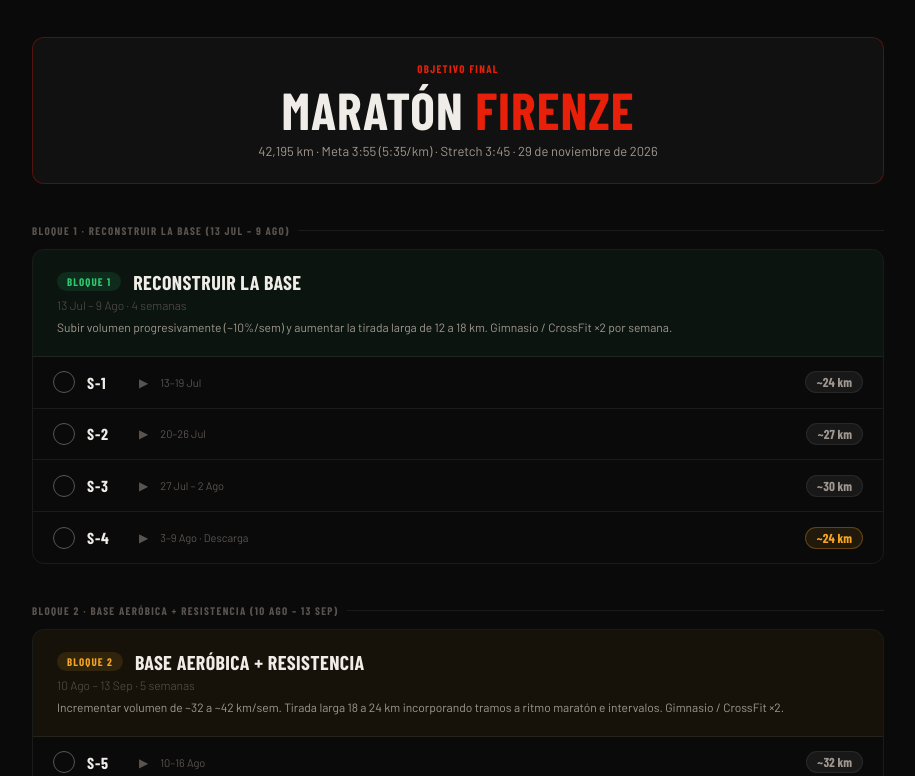
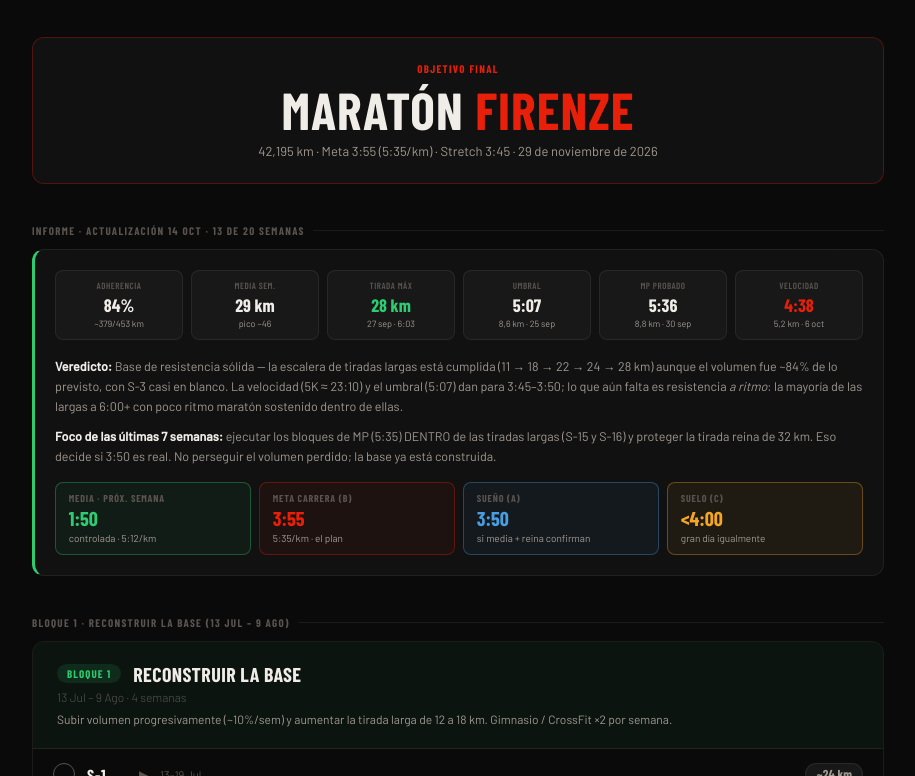
Before and after one commit to bogstar21/running42, a plain HTML site: page plan-hybrid.html in a window 1280 px wide. Shown: the part 866-1642 px from the top of the page, without its empty margins (182-1097 px from the left). Drawn offline with nearby package versions, Linux system fonts and the light colour scheme; a web font is replaced by a local one.

Commit message:
S-13 review: coach report card + set race/half goals
- Add 'Informe' card: 84% adherence, long-run ladder to 28 km, current
  fitness markers (umbral 5:07, MP 5:36, velocidad 4:38), verdict + focus
- Set race goal B 3:55 (A 3:50 / floor sub-4) with pacing into race-day card
- Set half-test target 1:50 controlada + decision rule into S-14
- Refresh stale 'Larga reciente' stat 12 km/11 jul -> 28 km/27 sep

Co-Authored-By: Claude Opus 4.8 <noreply@anthropic.com>

```diff
--- a/plan-hybrid.html
+++ b/plan-hybrid.html
@@ -712,6 +712,82 @@
     .race-day-title span { color: var(--red); }
     .race-day-sub { font-size: 13px; color: var(--text2); }
 
+    /* INFORME DEL ENTRENADOR */
+    .report-card {
+      background: var(--bg2);
+      border: 1px solid var(--border);
+      border-left: 3px solid var(--green);
+      border-radius: 12px;
+      padding: 1.25rem;
+      margin-bottom: 2.5rem;
+    }
+    .report-grid {
+      display: grid;
+      grid-template-columns: repeat(auto-fit, minmax(92px, 1fr));
+      gap: 8px;
+      margin-bottom: 1rem;
+    }
+    .rep-box {
+      background: var(--bg3);
+      border: 1px solid var(--border);
+      border-radius: 8px;
+      padding: 0.6rem 0.4rem;
+      text-align: center;
+    }
+    .rep-box .sl {
+      font-family: 'Barlow Condensed', sans-serif;
+      font-size: 9px;
+      font-weight: 600;
+      letter-spacing: 0.06em;
+      text-transform: uppercase;
+      color: var(--text3);
+      margin-bottom: 3px;
+    }
+    .rep-box .sv {
+      font-family: 'Barlow Condensed', sans-serif;
+      font-weight: 800;
+      font-size: 18px;
+      color: var(--text);
+    }
+    .rep-box .ss { font-size: 9px; color: var(--text2); margin-top: 2px; }
+    .rep-box.green .sv { color: var(--green); }
+    .rep-box.red .sv { color: var(--red); }
+    .report-note { font-size: 12.5px; color: var(--text2); line-height: 1.6; }
+    .report-note p { margin-bottom: 0.6rem; }
+    .report-note p:last-child { margin-bottom: 0; }
+    .report-note strong { color: var(--text); font-weight: 600; }
+    .rep-goals {
+      display: grid;
+      grid-template-columns: repeat(auto-fit, minmax(140px, 1fr));
+      gap: 8px;
+      margin-top: 1rem;
+    }
+    .goal-pill {
+      border: 1px solid var(--border);
+      background: var(--bg3);
+      border-radius: 8px;
+      padding: 0.6rem 0.8rem;
+    }
+    .goal-pill .gl {
+      font-family: 'Barlow Condensed', sans-serif;
+      font-size: 10px;
+      font-weight: 700;
+      letter-spacing: 0.08em;
+      text-transform: uppercase;
+      color: var(--text3);
+      margin-bottom: 2px;
+    }
+    .goal-pill .gv { font-family: 'Barlow Condensed', sans-serif; font-weight: 800; font-size: 20px; color: var(--text); }
+    .goal-pill .gs { font-size: 10px; color: var(--text2); margin-top: 2px; }
+    .goal-pill.half { border-color: rgba(46, 204, 113, 0.35); background: rgba(46, 204, 113, 0.06); }
+    .goal-pill.half .gv { color: var(--green); }
+    .goal-pill.b { border-color: rgba(232, 32, 10, 0.35); background: rgba(232, 32, 10, 0.06); }
+    .goal-pill.b .gv { color: var(--red); }
+    .goal-pill.a { border-color: rgba(74, 158, 224, 0.35); background: rgba(74, 158, 224, 0.06); }
+    .goal-pill.a .gv { color: var(--blue); }
+    .goal-pill.c { border-color: rgba(245, 166, 35, 0.35); background: rgba(245, 166, 35, 0.06); }
+    .goal-pill.c .gv { color: var(--amber); }
+
     @media (max-width: 600px) {
       .hero-title { font-size: 42px; }
       .stats-row { grid-template-columns: repeat(3, 1fr); }
@@ -759,8 +835,8 @@
     </div>
     <div class="stat-box">
       <div class="sl">Larga reciente</div>
-      <div class="sv">12 km</div>
-      <div class="ss">11 jul</div>
+      <div class="sv">28 km</div>
+      <div class="ss">27 sep</div>
     </div>
     <div class="stat-box accent">
       <div class="sl">Meta trabajo</div>
@@ -844,6 +920,29 @@
       <div class="race-day-label">Objetivo Final</div>
       <div class="race-day-title">Maratón <span>Firenze</span></div>
       <div class="race-day-sub">42,195 km · Meta 3:55 (5:35/km) · Stretch 3:45 · 29 de noviembre de 2026</div>
+    </div>
+
+    <!-- INFORME DEL ENTRENADOR -->
+    <div class="section-label">Informe · Actualización 14 Oct · 13 de 20 semanas</div>
+    <div class="report-card">
+      <div class="report-grid">
+        <div class="rep-box"><div class="sl">Adherencia</div><div class="sv">84%</div><div class="ss">~379/453 km</div></div>
+        <div class="rep-box"><div class="sl">Media sem.</div><div class="sv">29 km</div><div class="ss">pico ~46</div></div>
+        <div class="rep-box green"><div class="sl">Tirada máx</div><div class="sv">28 km</div><div class="ss">27 sep · 6:03</div></div>
+        <div class="rep-box"><div class="sl">Umbral</div><div class="sv">5:07</div><div class="ss">8,6 km · 25 sep</div></div>
+        <div class="rep-box"><div class="sl">MP probado</div><div class="sv">5:36</div><div class="ss">8,8 km · 30 sep</div></div>
+        <div class="rep-box red"><div class="sl">Velocidad</div><div class="sv">4:38</div><div class="ss">5,2 km · 6 oct</div></div>
+      </div>
+      <div class="report-note">
+        <p><strong>Veredicto:</strong> Base de resistencia sólida — la escalera de tiradas largas está cumplida (11 → 18 → 22 → 24 → 28 km) aunque el volumen fue ~84% de lo previsto, con S-3 casi en blanco. La velocidad (5K ≈ 23:10) y el umbral (5:07) dan para 3:45–3:50; lo que aún falta es resistencia <em>a ritmo</em>: la mayoría de las largas a 6:00+ con poco ritmo maratón sostenido dentro de ellas.</p>
+        <p><strong>Foco de las últimas 7 semanas:</strong> ejecutar los bloques de MP (5:35) DENTRO de las tiradas largas (S-15 y S-16) y proteger la tirada reina de 32 km. Eso decide si 3:50 es real. No perseguir el volumen perdido; la base ya está construida.</p>
+      </div>
+      <div class="rep-goals">
+        <div class="goal-pill half"><div class="gl">Media · próx. semana</div><div class="gv">1:50</div><div class="gs">controlada · 5:12/km</div></div>
+        <div class="goal-pill b"><div class="gl">Meta carrera (B)</div><div class="gv">3:55</div><div class="gs">5:35/km · el plan</div></div>
+        <div class="goal-pill a"><div class="gl">Sueño (A)</div><div class="gv">3:50</div><div class="gs">si media + reina confirman</div></div>
+        <div class="goal-pill c"><div class="gl">Suelo (C)</div><div class="gv">&lt;4:00</div><div class="gs">gran día igualmente</div></div>
+      </div>
     </div>
 
     <!-- BLOQUE 1 -->
@@ -1146,7 +1245,7 @@
           <div class="week-body">
             <div class="workout-card"><div class="wc-type base">Rodaje base</div><div class="wc-main">8 km @ 6:00</div></div>
             <div class="workout-card"><div class="wc-type base">Activación</div><div class="wc-main">5 km + 4 strides</div><div class="wc-sub">2 días antes del test</div></div>
-            <div class="workout-card test"><div class="wc-type test">🏁 Media Maratón de Control (21,1 km)</div><div class="wc-main">A tope o controlada a 5:10–5:15</div><div class="wc-sub">Define el objetivo final de carrera.</div></div>
+            <div class="workout-card test"><div class="wc-type test">🏁 Media Maratón de Control (21,1 km)</div><div class="wc-main">Objetivo: 1:50 controlada (5:12/km)</div><div class="wc-sub">Pasar 10 km a 5:12–5:15; si va suelto, bajar la 2ª mitad. Regla: ≤1:49 → meta 3:50 · 1:50–1:53 → 3:55 · &gt;1:54 → 3:58–4:00. No salir por debajo de 5:10 los primeros 3 km. Define el objetivo final.</div></div>
             <div class="workout-card span2"><div class="wc-type gym">Gimnasio</div><div class="wc-main">Solo Torso + Core</div><div class="wc-sub">Sin fatiga previa en piernas</div></div>
           </div>
         </div>
@@ -1286,7 +1385,7 @@
             <div class="workout-card"><div class="wc-type base">Lunes</div><div class="wc-main">5 km suave @ 6:10</div></div>
             <div class="workout-card"><div class="wc-type quality">Miércoles</div><div class="wc-main">4 km + 4 × 100m strides</div></div>
             <div class="workout-card"><div class="wc-type optional">Jue / Vie</div><div class="wc-main">Descanso o 3 km suave</div></div>
-            <div class="workout-card race"><div class="wc-type race">🏁 MARATÓN FIRENZE — 29 Noviembre</div><div class="wc-main">42,195 km</div><div class="wc-sub">Estrategia: Salir controlado (primeros 5 km 10" más lento). Geles cada 35–40' desde el km 8.</div></div>
+            <div class="workout-card race"><div class="wc-type race">🏁 MARATÓN FIRENZE — 29 Noviembre</div><div class="wc-main">42,195 km · Meta B 3:55 · A 3:50 · suelo sub-4</div><div class="wc-sub">Salir a 5:35–5:38 (nada de 5:20), mantener firme hasta el km 30 y, si vas bien, bajar hacia 5:25. Geles cada 35–40' desde el km 8.</div></div>
             <div class="workout-card span2"><div class="wc-type gym">Gimnasio</div><div class="wc-main">Sin gimnasio ni CrossFit toda la semana</div></div>
           </div>
         </div>
```
